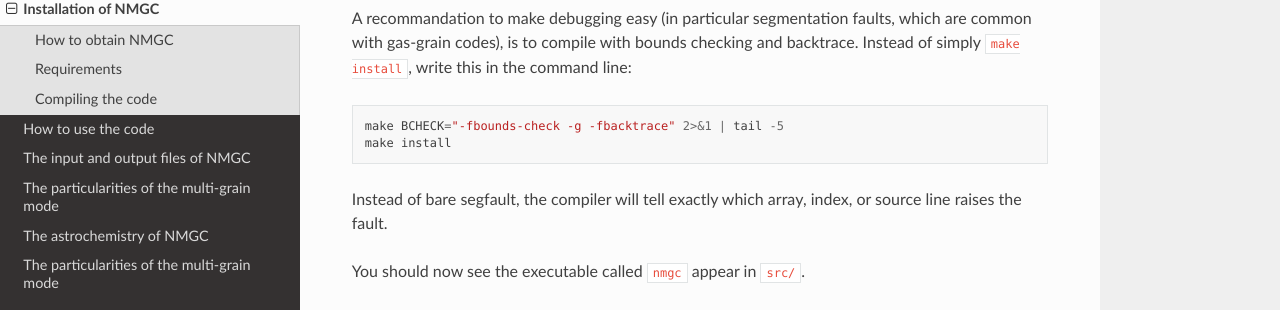
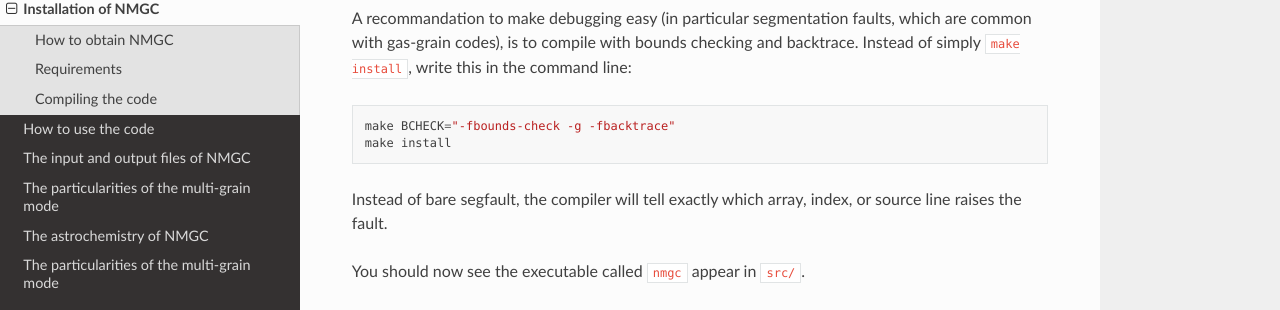
Before and after one commit to sachagavino/nmgc-2.0, a Sphinx documentation site: the page built from docs/source/install.rst, in a window 1280 px wide and 900 px high, scrolled down 1086 px. Shown: the part 141-451 px from the top of the window. Built offline with Sphinx 7.4.7 and the Read the Docs theme 3.1.0, drawn with Linux system fonts in a browser that asks for light colours.

Commit message:
updated doc

```diff
--- a/docs/source/install.rst
+++ b/docs/source/install.rst
@@ -55,7 +55,7 @@ If you want to compile with something else than ``gfortran``, for example ``ifx`
 A recommandation to make debugging easy (in particular segmentation faults, which are common with gas-grain codes), is to compile with bounds checking and backtrace.
 Instead of simply ``make install``, write this in the command line::
 
-    make BCHECK="-fbounds-check -g -fbacktrace" 2>&1 | tail -5
+    make BCHECK="-fbounds-check -g -fbacktrace"
     make install
 
 Instead of bare segfault, the compiler will tell exactly which array, index, or source line raises the fault.
```
